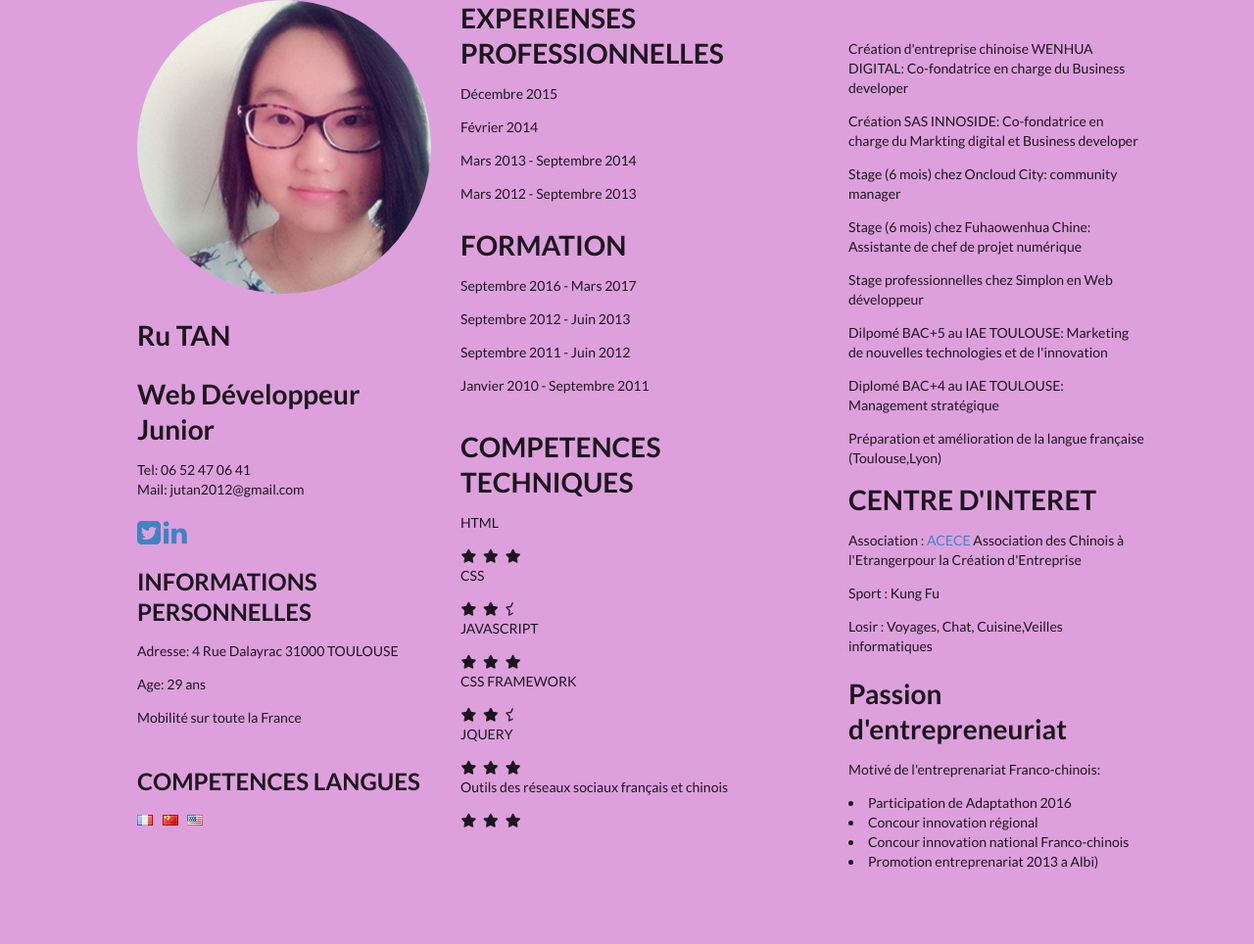
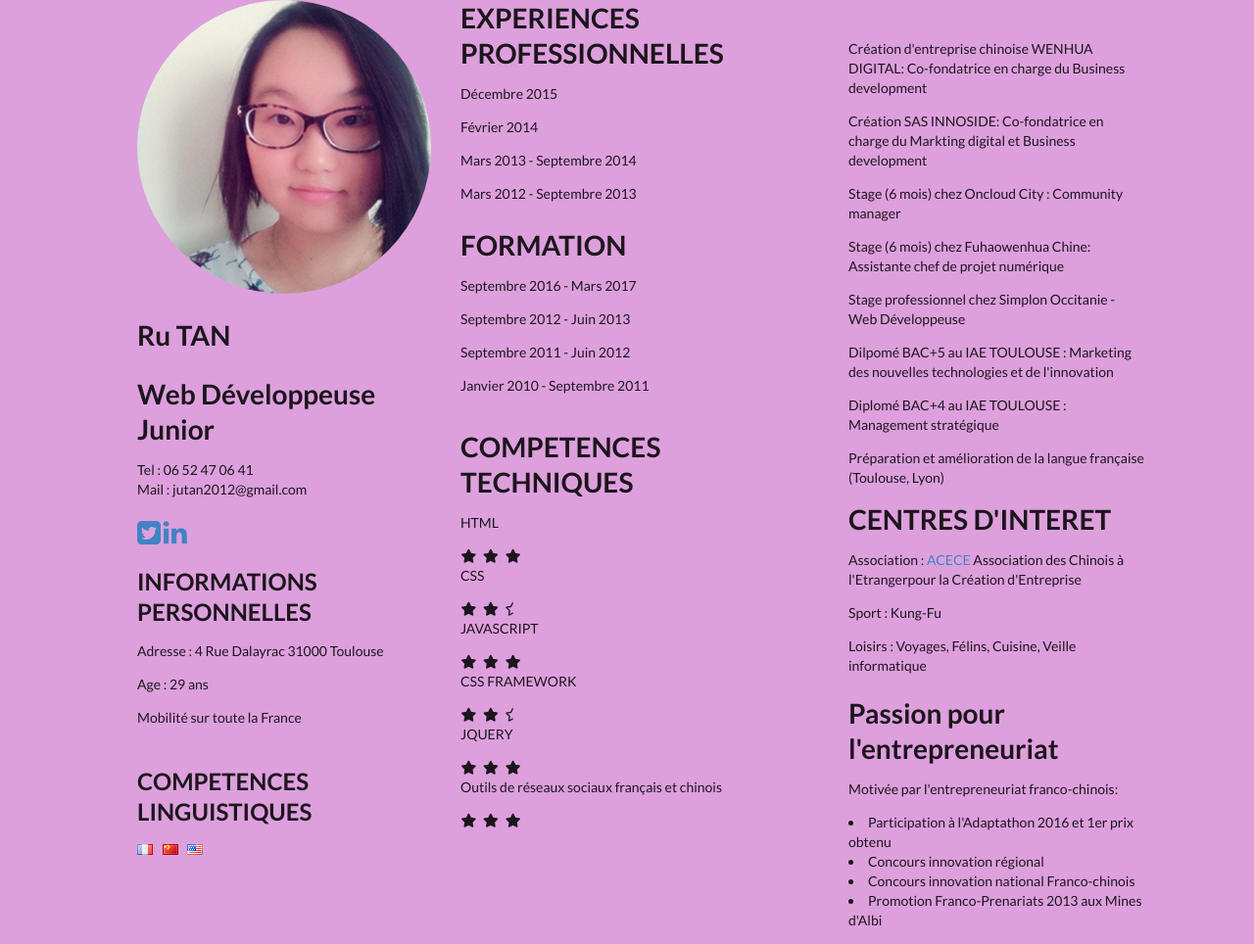
Before and after one commit to rutanjou/monCV_141216, a website: page index.html in a window 1280 px wide. Shown: the whole page at 98% size. Before the commit the page ends 904 px from the top, so only its background shows below. Drawn offline with nearby package versions, Linux system fonts and the light colour scheme.

Commit message:
git add index.html
Typographie modifiée v3

```diff
--- a/index.html
+++ b/index.html
@@ -14,12 +14,12 @@
 
 			<img class="ui medium circular image ui small imag" src="ohn0J7cu.jpg">
 			<h1>Ru <stong>TAN</stong></h1>
-			<h1>Web Développeur Junior</h1>
+			<h1>Web Développeuse Junior</h1>
 			<div class="tel">
-				<stong>Tel:</stong> 06 52 47 06 41
+				<stong>Tel :</stong> 06 52 47 06 41
 			</div>
 			<div class="mail">
-				<stong>Mail:</stong> jutan2012@gmail.com
+				<stong>Mail :</stong> jutan2012@gmail.com
 
 			</div>
 			<br>
@@ -31,15 +31,15 @@
 			<br>
 			<div class="infoPerso">
 				<h2>INFORMATIONS PERSONNELLES</h2>
-				<p>Adresse: 4 Rue Dalayrac 31000 TOULOUSE</p>
-				<p>Age: 29 ans</p>
+				<p>Adresse : 4 Rue Dalayrac 31000 Toulouse</p>
+				<p>Age : 29 ans</p>
 				<p>Mobilité sur toute la France</p>
 			</div>
 			<br>
 
 			<br>
 			<div class="competenceLangue">
-				<h2>COMPETENCES LANGUES</h2>
+				<h2>COMPETENCES LINGUISTIQUES</h2>
 				<i class="france flag "></i>
 				<i class="china flag"></i>
 				<i class="united states flag"></i>
@@ -47,7 +47,7 @@
 			<br>
 		</div>
 		<div class=" six wide column ">
-			<h1>EXPERIENSES PROFESSIONNELLES</h1>
+			<h1>EXPERIENCES PROFESSIONNELLES</h1>
 			<p>Décembre 2015 </p>
 			<p>Février 2014 </p>
 			<p>Mars 2013 - Septembre 2014</p>
@@ -81,7 +81,7 @@
 				<i class="star icon"></i>
 				<i class="star icon"></i>
 				<i class="star icon"></i>
-				<p>Outils des réseaux sociaux français et chinois</p>
+				<p>Outils de réseaux sociaux français et chinois</p>
 				<i class="star icon"></i>
 				<i class="star icon"></i>
 				<i class="star icon"></i>
@@ -92,29 +92,29 @@
 			<br>
 			<br>
 
-			<p>Création d'entreprise chinoise WENHUA DIGITAL: Co-fondatrice en charge du Business developer</p>
-			<p>Création SAS INNOSIDE: Co-fondatrice en charge du Markting digital et Business developer</p>
-			<p>Stage (6 mois) chez Oncloud City: community manager</p>
-			<p>Stage (6 mois) chez Fuhaowenhua Chine: Assistante de chef de projet numérique</p>
+			<p>Création d'entreprise chinoise WENHUA DIGITAL: Co-fondatrice en charge du Business development</p>
+			<p>Création SAS INNOSIDE: Co-fondatrice en charge du Markting digital et Business development</p>
+			<p>Stage (6 mois) chez Oncloud City : Community manager</p>
+			<p>Stage (6 mois) chez Fuhaowenhua Chine: Assistante chef de projet numérique</p>
 
-			<p>Stage professionnelles chez Simplon en Web développeur</p>
-			<p>Dilpomé BAC+5 au IAE TOULOUSE: Marketing de nouvelles technologies et de l'innovation </p>
-			<p>Diplomé BAC+4 au IAE TOULOUSE: Management stratégique</p>
-			<p>Préparation et amélioration de la langue française (Toulouse,Lyon)</p>
+			<p>Stage professionnel chez Simplon Occitanie - Web Développeuse</p>
+			<p>Dilpomé BAC+5 au IAE TOULOUSE : Marketing des nouvelles technologies et de l'innovation </p>
+			<p>Diplomé BAC+4 au IAE TOULOUSE : Management stratégique</p>
+			<p>Préparation et amélioration de la langue française (Toulouse, Lyon)</p>
 			<div class="centreInteret">
-				<h1>CENTRE D'INTERET</h1>
+				<h1>CENTRES D'INTERET</h1>
 				<p><span>Association : <a href="http://www.acece.eu/index.php/fr/">ACECE</a> Association des Chinois à l'Etrangerpour la Création d'Entreprise</span></p>
-				<p><span>Sport : Kung Fu</span></p>
-				<p><span>Losir : Voyages, Chat, Cuisine,Veilles informatiques</span></p>
+				<p><span>Sport : Kung-Fu</span></p>
+				<p><span>Loisirs : Voyages, Félins, Cuisine, Veille informatique</span></p>
 			</div>
 			<br>
 			<div class="Passion d'entrepreneuriat">
-				<h1>Passion d'entrepreneuriat</h1>
-				<p><span>Motivé de l'entreprenariat Franco-chinois:
-				<li>Participation de Adaptathon 2016 </li>
-				<li>Concour innovation régional</li>
-				<li>Concour innovation national Franco-chinois</li>
-				<li>Promotion entreprenariat 2013 a Albi)</li>
+				<h1>Passion pour l'entrepreneuriat</h1>
+				<p><span>Motivée par l'entrepreneuriat franco-chinois:
+				<li>Participation à l'Adaptathon 2016 et 1er prix obtenu </li>
+				<li>Concours innovation régional</li>
+				<li>Concours innovation national Franco-chinois</li>
+				<li>Promotion Franco-Prenariats 2013 aux Mines d'Albi</li>
 				</span></p>
 			</div>
 		</div>
```
